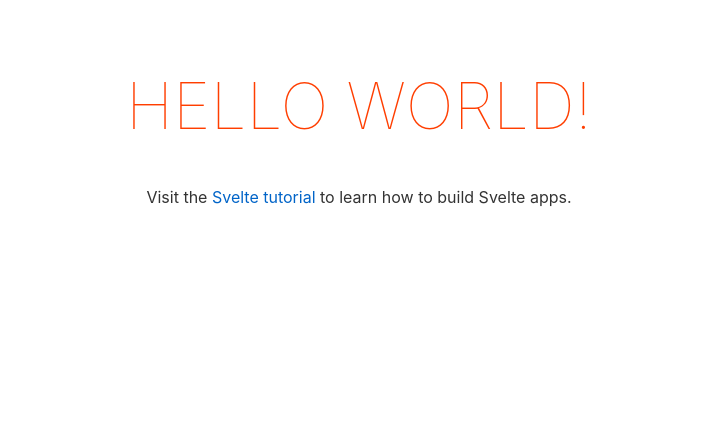
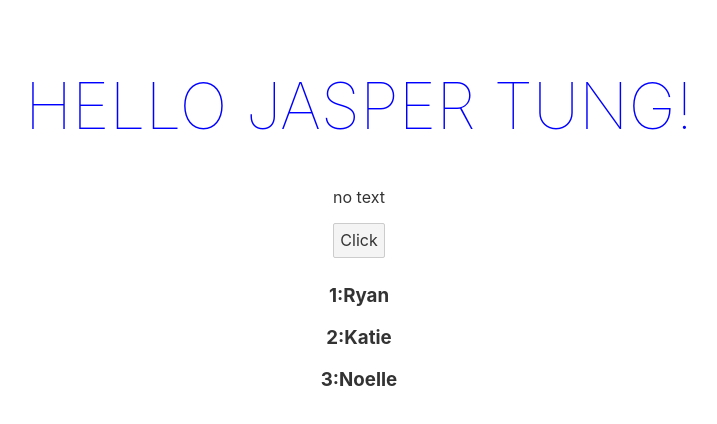
Before and after one commit to jaspertung/svelte-practice, a Svelte app: page / in a window 1280 px wide. Shown: the top 424 px of the page, without its empty margins (281-998 px from the left). Built offline with nearby package versions, Linux system fonts and the light colour scheme.

Commit message:
svelte intro

```diff
--- a/src/App.svelte
+++ b/src/App.svelte
@@ -1,10 +1,46 @@
 <script>
-	export let name;
+	let firstName = 'Jasper'
+	let lastName = 'Tung'
+	let color = 'blue'
+	let showText = false
+	let users = [
+		{
+			id: '1',
+			name: 'Ryan',
+		},
+		{
+			id: '2',
+			name: 'Katie',
+		},
+		{
+			id: '3',
+			name: 'Noelle',
+		},
+	]
+
+	$: name = firstName + ' ' + lastName
+
+	const toggle = () => {
+		color = color === 'blue' ? 'red' : 'blue'
+		showText = !showText
+		users = [...users, {id: '4', name: 'Jen'}]
+	}
 </script>
 
 <main>
-	<h1>Hello {name}!</h1>
-	<p>Visit the <a href="https://svelte.dev/tutorial">Svelte tutorial</a> to learn how to build Svelte apps.</p>
+	<h1 style="color: {color}">Hello {name}!</h1>
+
+	{#if showText}
+		<p>Visit the <a href="https://svelte.dev/tutorial">Svelte tutorial</a> to learn how to build Svelte apps.</p>
+	{:else}
+		<p>no text</p>
+	{/if}
+
+	<button on:click={toggle}>Click</button>
+
+	{#each users as user (user.id)}
+		<h3>{user.id}:{user.name}</h3>
+	{/each}
 </main>
 
 <style>
--- a/src/main.js
+++ b/src/main.js
@@ -2,9 +2,6 @@ import App from './App.svelte';
 
 const app = new App({
 	target: document.body,
-	props: {
-		name: 'world'
-	}
 });
 
 export default app;
```
